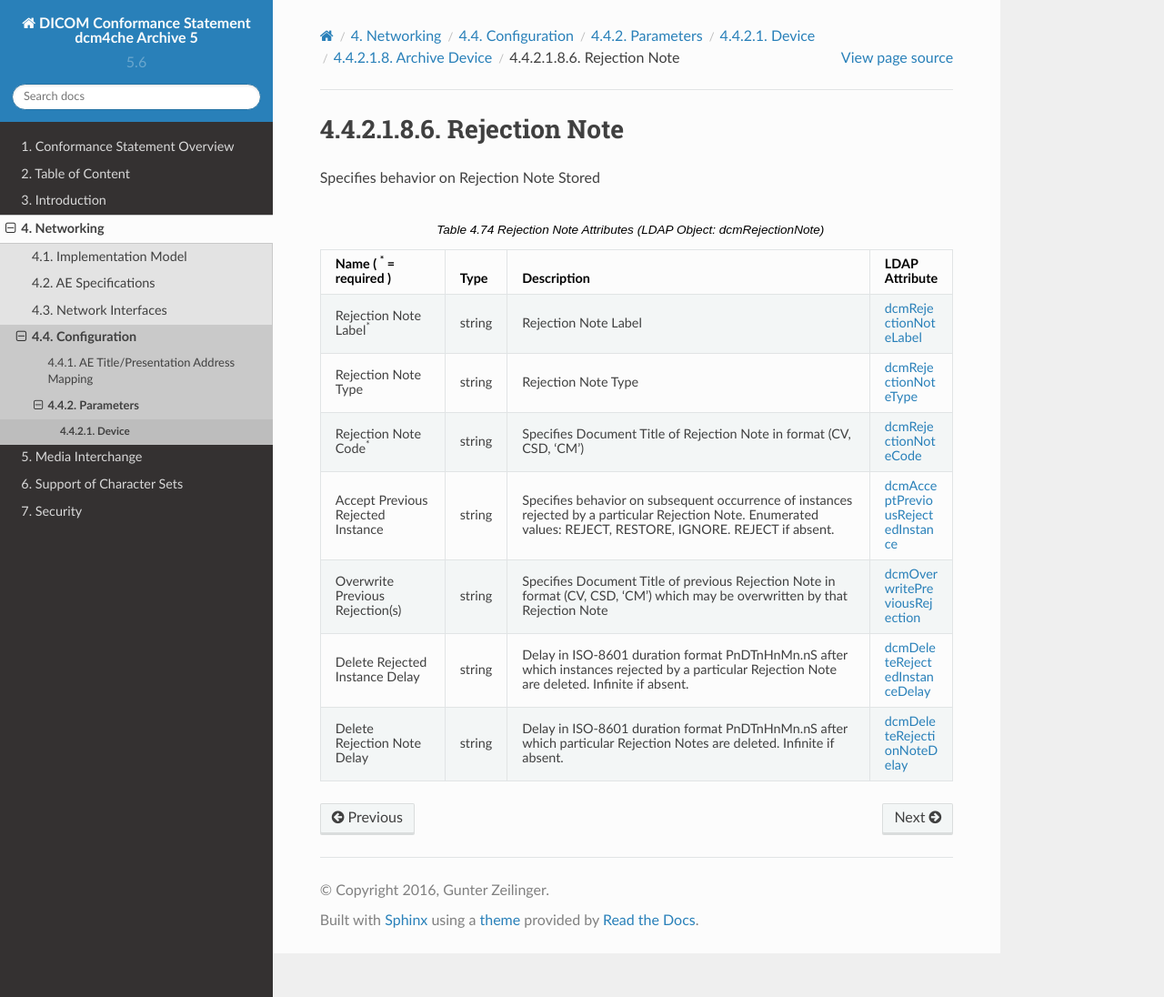
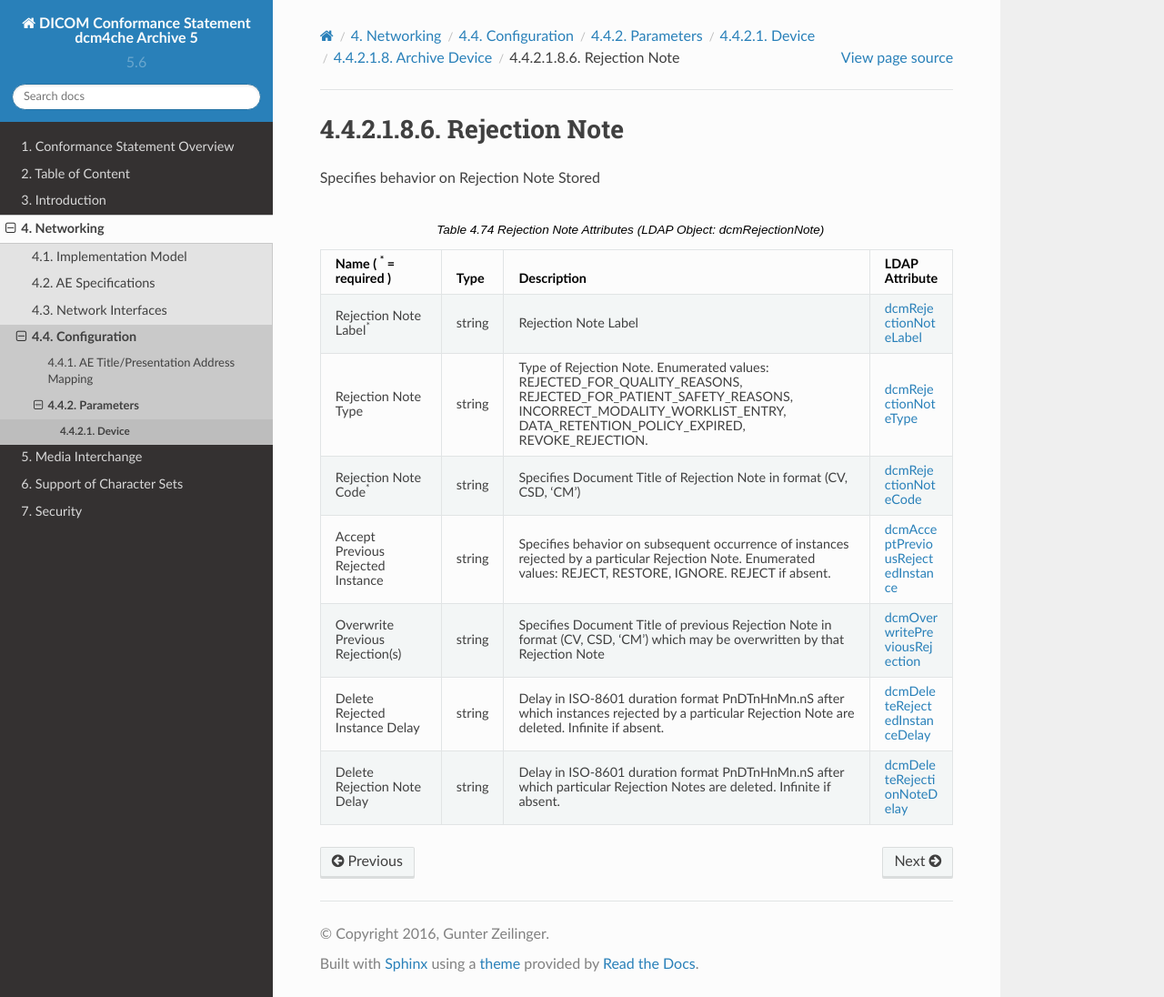
Before and after one commit to dcm4che/dcm4chee-arc-cs, a Sphinx documentation site: the page built from docs/networking/config/rejectionNote.rst, in a window 1280 px wide and 1096 px high. Shown: the whole window at 91% size. Built offline with Sphinx 7.4.7 and the Read the Docs theme 2.0.0, drawn with Linux system fonts in a browser that asks for light colours.

Commit message:
config param description update

```diff
--- a/docs/networking/config/archiveAttributeCoercion.rst
+++ b/docs/networking/config/archiveAttributeCoercion.rst
@@ -47,7 +47,7 @@ Archive Attribute Coercion of received/sent DIMSE
     .. _dcmLeadingCFindSCP:
 
     dcmLeadingCFindSCP_"
-    "Attribute Update Policy",string,"Specifies how attributes shall be updated with attributes fetched from Leading C-FIND SCP; MERGE, if absent","
+    "Attribute Update Policy",string,"Specifies how attributes shall be updated with attributes fetched from Leading C-FIND SCP. Enumerated values: SUPPLEMENT, MERGE, OVERWRITE. If absent, MERGE will be applied.","
     .. _dcmAttributeUpdatePolicy:
 
     dcmAttributeUpdatePolicy_"
--- a/docs/networking/config/attributeFilter.rst
+++ b/docs/networking/config/attributeFilter.rst
@@ -27,7 +27,7 @@ Attributes stored in the database
     .. _dcmCustomAttribute3:
 
     dcmCustomAttribute3_"
-    "Attribute Update Policy",string,"Specifies update policy for extracted attributes into the DB on Series, Study & Patient level on receive of further instance of the entity. If absent, the attributes will not be updated","
+    "Attribute Update Policy",string,"Specifies update policy for extracted attributes into the DB on Series, Study & Patient level on receive of further instance of the entity. Enumerated values: SUPPLEMENT, MERGE, OVERWRITE. If absent, the attributes will not be updated","
     .. _dcmAttributeUpdatePolicy:
 
     dcmAttributeUpdatePolicy_"
--- a/docs/networking/config/rejectionNote.rst
+++ b/docs/networking/config/rejectionNote.rst
@@ -11,7 +11,7 @@ Specifies behavior on Rejection Note Stored
     .. _dcmRejectionNoteLabel:
 
     dcmRejectionNoteLabel_"
-    "Rejection Note Type",string,"Rejection Note Type","
+    "Rejection Note Type",string,"Type of Rejection Note. Enumerated values: REJECTED_FOR_QUALITY_REASONS, REJECTED_FOR_PATIENT_SAFETY_REASONS, INCORRECT_MODALITY_WORKLIST_ENTRY, DATA_RETENTION_POLICY_EXPIRED, REVOKE_REJECTION.","
     .. _dcmRejectionNoteType:
 
     dcmRejectionNoteType_"
```
